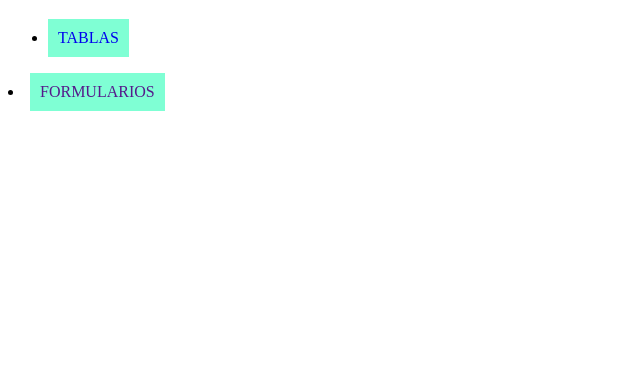
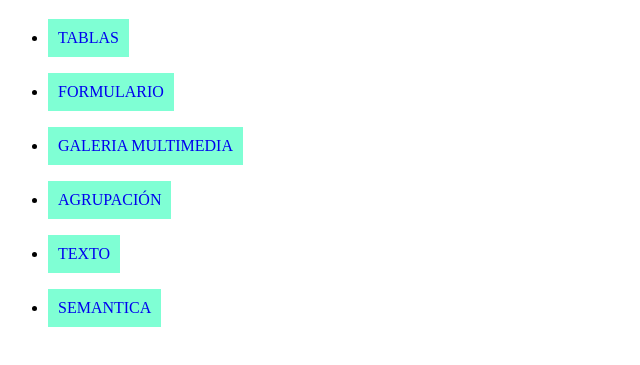
Before and after one commit to JuanDa178/Desarrollo_Web, a plain HTML site: page Archivo clase/index.html in a window 1280 px wide. Shown: the part 61-426 px from the top of the page, without its empty margins (0-640 px from the left). Drawn offline with Linux system fonts and the light colour scheme.

Commit message:
Update Index

```diff
--- /dev/null
+++ b/Archivo clase/HTML/style.css
@@ -0,0 +1,8 @@
+.btn{
+
+    display: inline-block;
+    background-color: aquamarine;
+    padding: 10px;
+    text-decoration: none;
+
+}
--- a/Archivo clase/index.html
+++ b/Archivo clase/index.html
@@ -7,20 +7,41 @@
 
 </head>
 
-    <link rel="stylesheet" href="style-index.css">
+    <h1>HOME</h1>
 
-    <h1>HOME</h1>
+    <link rel="stylesheet" href="../Archivo clase/HTML/style.css">
+    <ul>
+        <li>   <a href="../Archivo clase/HTML/tablas.html" class="btn">TABLAS</a></li>
+    </ul>
+
+    <link rel="stylesheet" href="../Archivo clase/HTML/style.css">
+    <ul>
+        <li>   <a href="../Archivo clase/HTML/formularios.html" class="btn">FORMULARIO</a></li>
+    </ul>
+
+    <link rel="stylesheet" href="../Archivo clase/HTML/style.css">
+    <ul>
+        <li>   <a href="../Archivo clase/HTML/multimedia.html" class="btn">GALERIA MULTIMEDIA</a></li>
+    </ul>
+
+    <link rel="stylesheet" href="../Archivo clase/HTML/style.css">
+    <ul>
+        <li>   <a href="../Archivo clase/HTML/agrupacion.html" class="btn">AGRUPACIÓN</a></li>
+    </ul>
+
+    <link rel="stylesheet" href="../Archivo clase/HTML/style.css">
+    <ul>
+        <li>   <a href="../Archivo clase/HTML/texto.html" class="btn">TEXTO</a></li>
+    </ul>
+
+    <link rel="stylesheet" href="../Archivo clase/HTML/style.css">
+    <ul>
+        <li>   <a href="../Archivo clase/HTML/semantica.html" class="btn">SEMANTICA</a></li>
+    </ul>
+
 
 <body>
 
 
-    <ul>
-        <li>   <a href="../Archivo clase/HTML/tablas.html" class="btn">TABLAS</a></li>
-    </ul>
-
-     <u>
-        <li><a href="" class="btn">FORMULARIOS</a></li>
-    </u>
-
 </body>
 </html>
```
